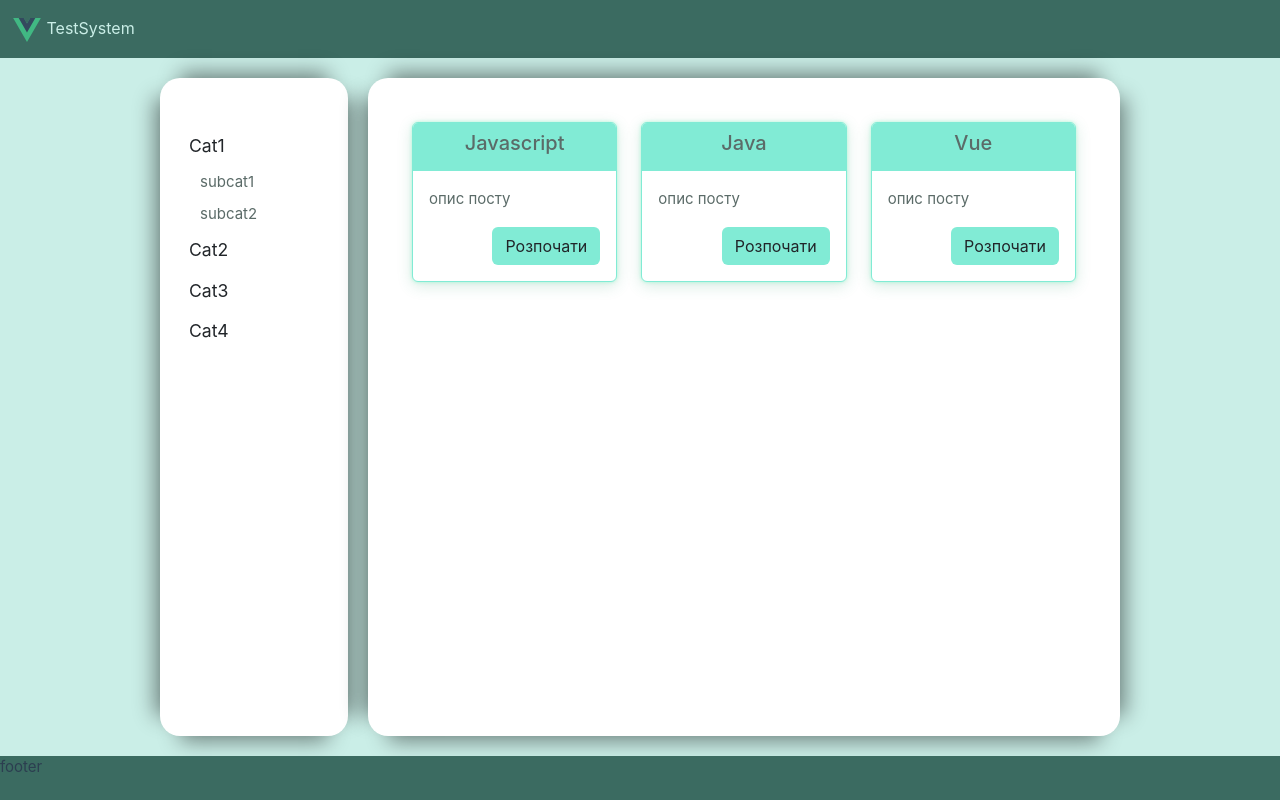
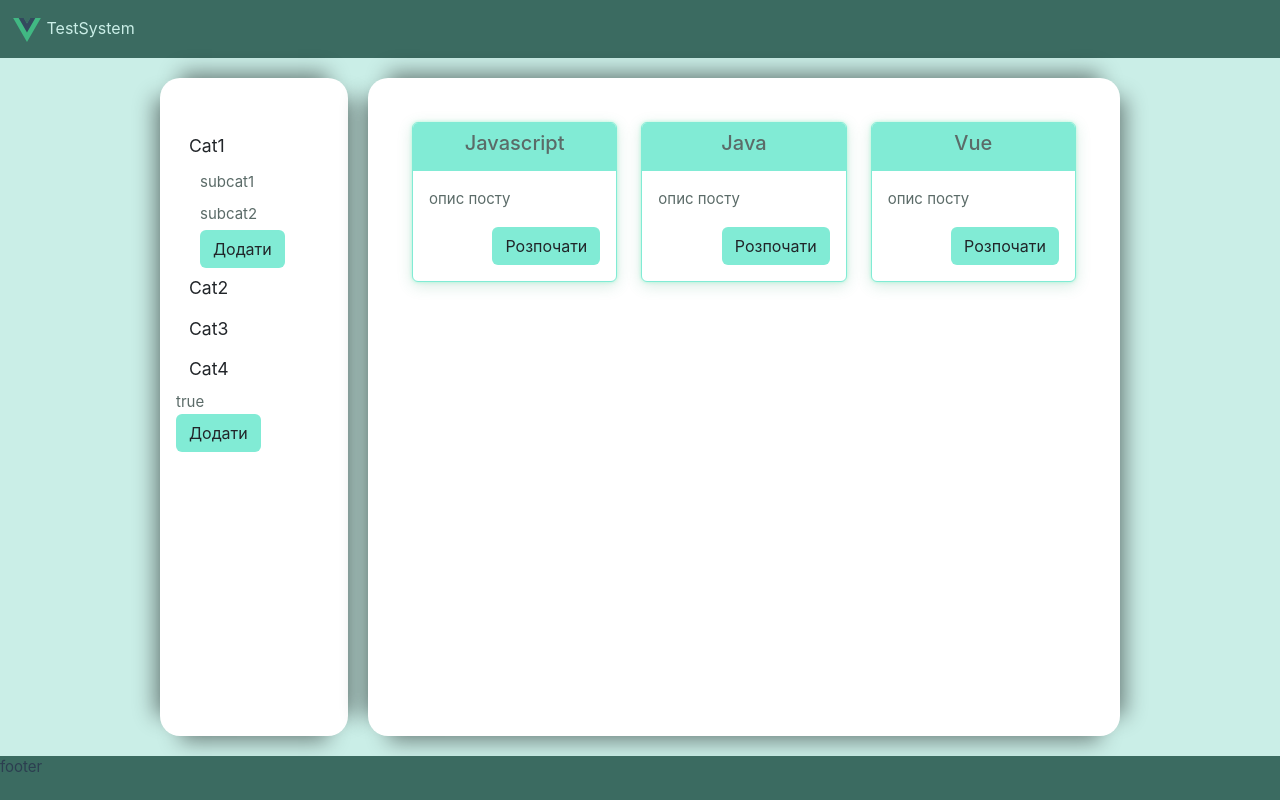
Before and after one commit to Gratika/WebTestSystem, a Vue app in the folder front_vue/: page / in a window 1280 px wide. Both pictures are taken after a click on the button "Cat1". Built offline with nearby package versions, Linux system fonts and the light colour scheme.

Commit message:
кнопки додати

```diff
--- a/front_vue/src/App.vue
+++ b/front_vue/src/App.vue
@@ -27,7 +27,8 @@ export default {
     {id:7,name:'subcat4', category_id:4},
     {id:8,name:'subcat8', category_id:4},
     {id:9,name:'subcat12', category_id:4},
-   ]
+   ],
+    isCanModify:true,
   }
  },
 }
@@ -43,6 +44,7 @@ export default {
    <CategoryList
        :categories="categoryList"
        :subcategoryList="subcategoryList"
+       :isCanModify="isCanModify"
    />
   </div>
   <div class="my_article">
--- a/front_vue/src/components/testCategory/CategoryItem.vue
+++ b/front_vue/src/components/testCategory/CategoryItem.vue
@@ -5,7 +5,8 @@
       </button>
       <SubcategoryList
       :subcategories="subcategories"
-      :isShow="subcategoryShow"/>
+      :isShow="subcategoryShow"
+      :isCanModify = "isCanModify"/>
   </div>
 </template>
 <script>
@@ -16,6 +17,7 @@ export  default {
     props:{
         category:{},
         subcategories:[],
+        isCanModify:Boolean,
     },
     data(){
         return{
--- a/front_vue/src/components/testCategory/CategoryList.vue
+++ b/front_vue/src/components/testCategory/CategoryList.vue
@@ -4,8 +4,13 @@
               v-for="category in categories"
               v-bind:key="category.id"
               :category="category"
-              :subcategories="subcategoryList.filter(subcat=>subcat.category_id==category.id)"
+              :subcategories="subcategoryList.filter(subcat=>subcat.category_id===category.id)"
+              :isCanModify="isCanModify"
       />
+    <div>{{isCanModify}}</div>
+    <div v-if="isCanModify">
+      <button class="btn">Додати</button>
+    </div>
   </div>
 </template>
 <script>
@@ -16,13 +21,14 @@ export default defineComponent({
     components: {CategoryItem},
     props:{
         categories:[],
-        subcategoryList:[]
+        subcategoryList:[],
+        isCanModify:Boolean,
     },
-    data(){
-        return{
-            subcategories:[],
-        }
-    }
+
 })
 </script>
-<style></style>
+<style scoped>
+.btn{
+  background: var(--background-2);
+}
+</style>
--- a/front_vue/src/components/testCategory/SubcategoryList.vue
+++ b/front_vue/src/components/testCategory/SubcategoryList.vue
@@ -6,7 +6,11 @@
          :subcategory="subcategory"
 
       />
+    <div v-if="isCanModify">
+      <button class="btn">Додати</button>
+    </div>
   </div>
+
 </template>
 <script>
 
@@ -17,10 +21,13 @@ export default defineComponent({
     components: {SubcategoryItem},
     props:{
         subcategories:[],
-        isShow:Boolean
+        isShow:Boolean,
+        isCanModify:Boolean,//користувач має право змінювати дані
     }
 })
 </script>
 <style scoped>
-
+.btn{
+  background: var(--background-2);
+}
 </style>
```
